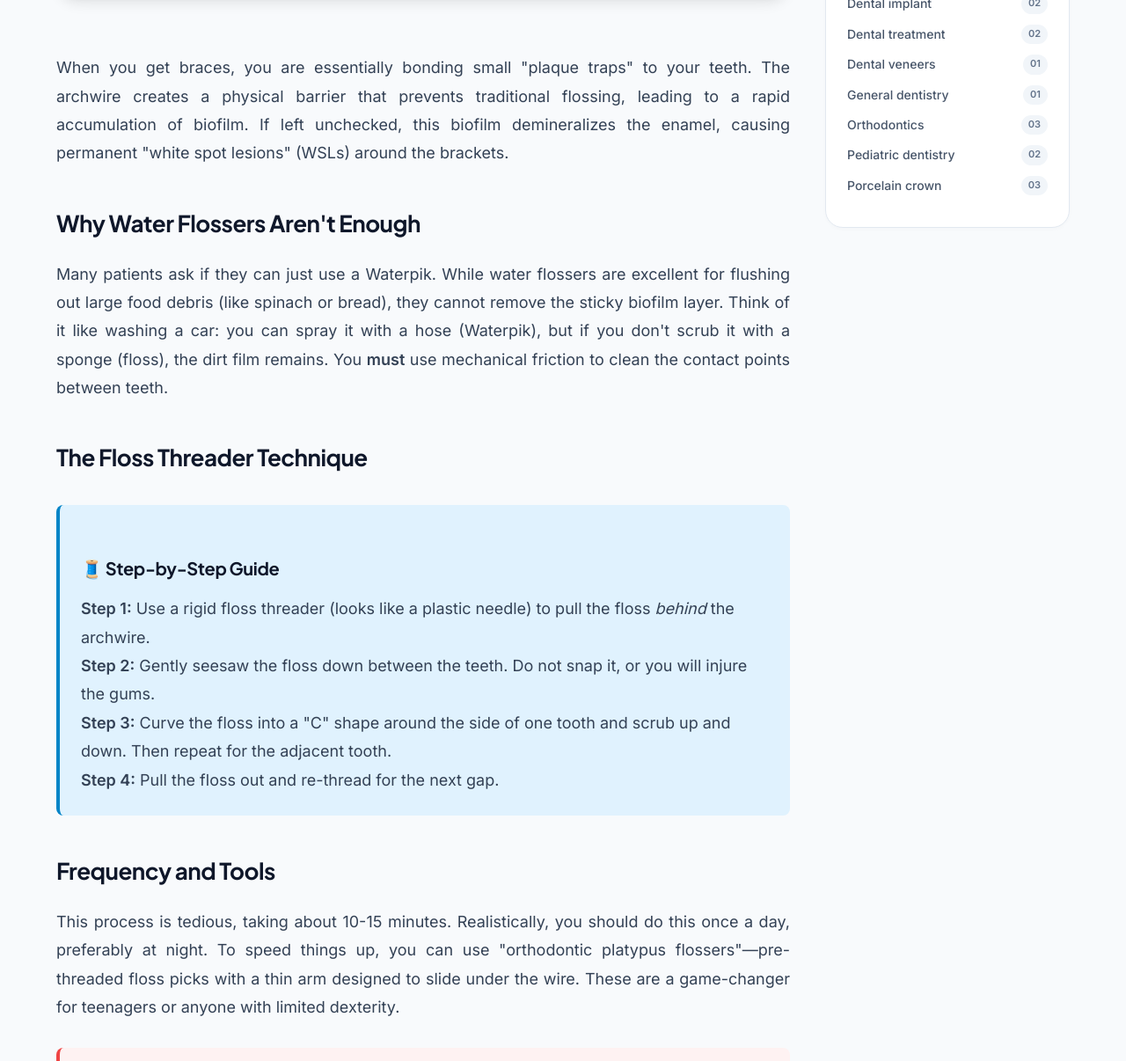
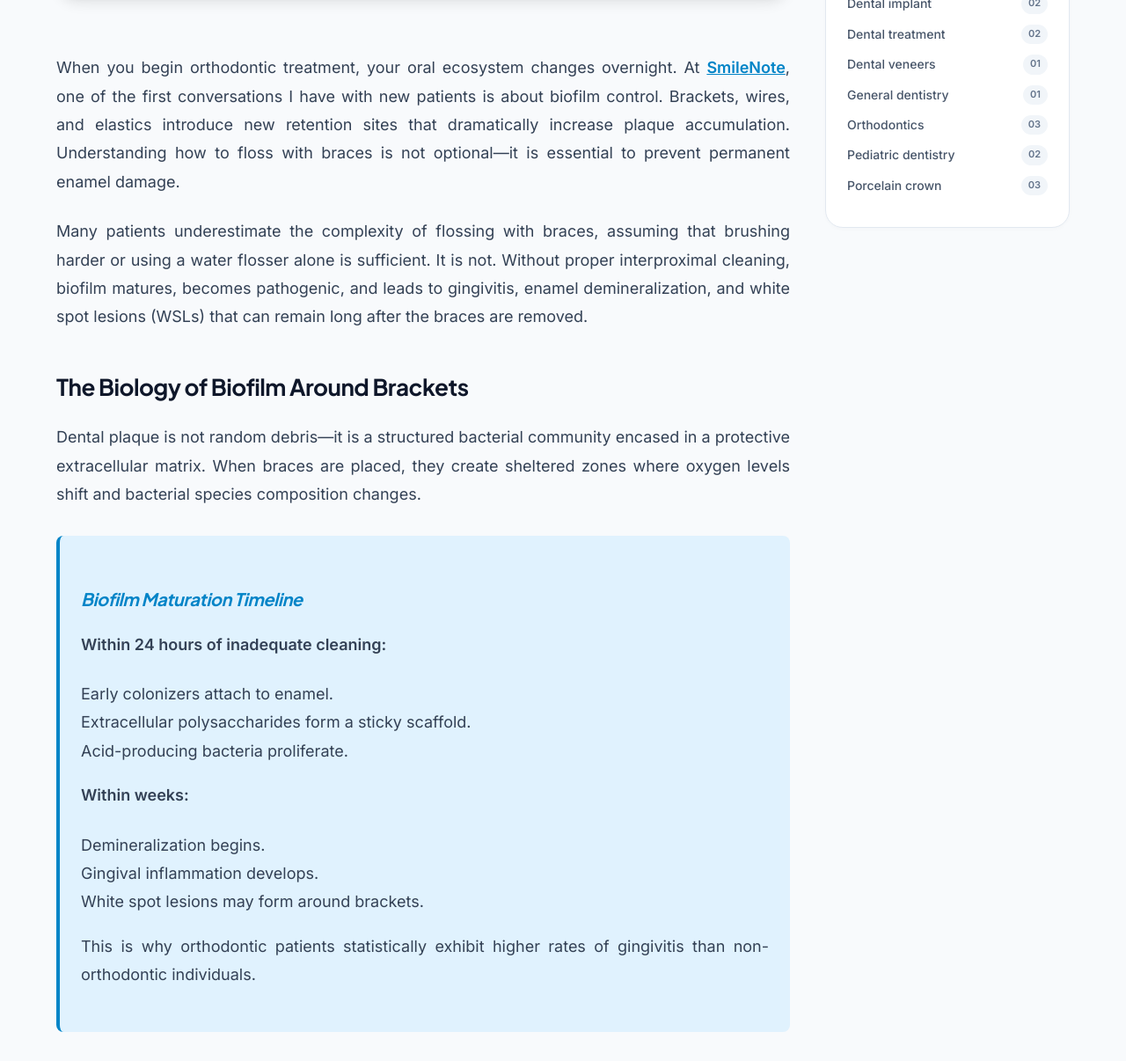
Before and after one commit to DilysNT/Blog, a Jekyll site: the page built from _posts/2026-01-18-how-to-floss-with-braces.html, in a window 1280 px wide and 1400 px high, scrolled down 661 px, cut to the strip 194-1400 px from the top of the window. Shown: the whole strip at 88% size. Built offline with Jekyll 4.4.1, drawn with Linux system fonts in a browser that asks for light colours; some of the changed text lies outside the part shown.

Commit message:
Enhance guidance on flossing with braces
Expanded content on the importance of flossing with braces, including detailed explanations on biofilm, techniques, and tools. Updated sections on frequency and behavioral strategies for effective oral hygiene.

```diff
--- a/_posts/2026-01-18-how-to-floss-with-braces.html
+++ b/_posts/2026-01-18-how-to-floss-with-braces.html
@@ -9,27 +9,86 @@
 ---
 
 <div class="article-content">
-  <p>When you get braces, you are essentially bonding small "plaque traps" to your teeth. The archwire creates a physical barrier that prevents traditional flossing, leading to a rapid accumulation of biofilm. If left unchecked, this biofilm demineralizes the enamel, causing permanent "white spot lesions" (WSLs) around the brackets.</p>
+  <p>When you begin orthodontic treatment, your oral ecosystem changes overnight. At <a href="https://sites.google.com/view/radiant-smile/home" style="color: #0284C7; font-weight: bold; text-decoration: underline;">SmileNote</a>, one of the first conversations I have with new patients is about biofilm control. Brackets, wires, and elastics introduce new retention sites that dramatically increase plaque accumulation. Understanding how to floss with braces is not optional—it is essential to prevent permanent enamel damage.</p>
 
-  <h2>Why Water Flossers Aren't Enough</h2>
-  <p>Many patients ask if they can just use a Waterpik. While water flossers are excellent for flushing out large food debris (like spinach or bread), they cannot remove the sticky biofilm layer. Think of it like washing a car: you can spray it with a hose (Waterpik), but if you don't scrub it with a sponge (floss), the dirt film remains. You <strong>must</strong> use mechanical friction to clean the contact points between teeth.</p>
+  <p>Many patients underestimate the complexity of flossing with braces, assuming that brushing harder or using a water flosser alone is sufficient. It is not. Without proper interproximal cleaning, biofilm matures, becomes pathogenic, and leads to gingivitis, enamel demineralization, and white spot lesions (WSLs) that can remain long after the braces are removed.</p>
+
+  <h2>The Biology of Biofilm Around Brackets</h2>
+  <p>Dental plaque is not random debris—it is a structured bacterial community encased in a protective extracellular matrix. When braces are placed, they create sheltered zones where oxygen levels shift and bacterial species composition changes.</p>
+
+  <div class="clinical-box">
+    <h3 style="color: #0284C7; font-style: italic;">Biofilm Maturation Timeline</h3>
+    <p><strong>Within 24 hours of inadequate cleaning:</strong></p>
+    <ul>
+        <li>Early colonizers attach to enamel.</li>
+        <li>Extracellular polysaccharides form a sticky scaffold.</li>
+        <li>Acid-producing bacteria proliferate.</li>
+    </ul>
+    <p><strong>Within weeks:</strong></p>
+    <ul>
+        <li>Demineralization begins.</li>
+        <li>Gingival inflammation develops.</li>
+        <li>White spot lesions may form around brackets.</li>
+    </ul>
+    <p>This is why orthodontic patients statistically exhibit higher rates of gingivitis than non-orthodontic individuals.</p>
+  </div>
+
+
+
+  <h2>Why Water Flossers Aren’t Enough</h2>
+  <p>Many patients ask if they can just use a Waterpik. While water flossers are excellent for flushing out large food debris (like spinach or bread), they cannot remove the sticky biofilm layer. Think of it like washing a car: you can spray it with a hose (Waterpik), but if you don't scrub it with a sponge (floss), the dirt film remains.</p>
+
+  <p>The key difference is mechanical disruption. Biofilm must be physically broken apart at the contact points between teeth. That is where decay begins—and that is exactly where water alone cannot reach with sufficient shear force. Water flossers are a supplement, not a substitute. If you are wondering <a href="https://dilysnt.github.io/Blog/how-to-floss-with-braces.html" style="color: #0284C7; font-weight: bold; text-decoration: underline;">Can I floss while wearing braces</a>, the answer is absolutely yes, and it requires mechanical friction.</p>
 
   <h2>The Floss Threader Technique</h2>
   <div class="clinical-box">
-    <h3>🧵 Step-by-Step Guide</h3>
+    <h3 style="color: #0284C7; font-style: italic;">Step-by-Step Guide</h3>
     <ul>
-      <li><strong>Step 1:</strong> Use a rigid floss threader (looks like a plastic needle) to pull the floss <em>behind</em> the archwire.</li>
+      <li><strong>Step 1:</strong> Use a rigid floss threader (looks like a plastic needle) to pull the floss behind the archwire.</li>
       <li><strong>Step 2:</strong> Gently seesaw the floss down between the teeth. Do not snap it, or you will injure the gums.</li>
-      <li><strong>Step 3:</strong> Curve the floss into a "C" shape around the side of one tooth and scrub up and down. Then repeat for the adjacent tooth.</li>
-      <li><strong>Step 4:</strong> Pull the floss out and re-thread for the next gap.</li>
+      <li><strong>Step 3:</strong> Curve the floss into a "C" shape around the side of one tooth and scrub vertically 8–10 times. Then repeat for the adjacent tooth.</li>
+      <li><strong>Step 4:</strong> Pull the floss out and re-thread for the next contact point.</li>
     </ul>
+    <p>Yes, it takes time. Proper flossing with orthodontic appliances is slower because each space must be individually accessed behind the wire.</p>
   </div>
 
-  <h2>Frequency and Tools</h2>
-  <p>This process is tedious, taking about 10-15 minutes. Realistically, you should do this once a day, preferably at night. To speed things up, you can use "orthodontic platypus flossers"—pre-threaded floss picks with a thin arm designed to slide under the wire. These are a game-changer for teenagers or anyone with limited dexterity.</p>
+
+
+  <h2>Flossing With Braces: Tools That Make It Easier</h2>
+  <p>When discussing flossing with braces at SmileNote, I recommend adapting tools based on dexterity and age.</p>
+
+  <ol>
+      <li><strong>Orthodontic Floss Threaders:</strong> Traditional method. Most cost-effective but time-intensive.</li>
+      <li><strong>Orthodontic "Platypus" Flossers:</strong> Pre-threaded picks designed to slide under the wire without re-threading. Excellent for teenagers.</li>
+      <li><strong>Super Floss:</strong> Pre-cut floss with a stiff end, spongy middle section, and regular floss segment. Useful for cleaning around brackets and under pontics.</li>
+      <li><strong>Interdental Brushes:</strong> Small cone-shaped brushes can clean under wires but do not replace floss between tight contacts.</li>
+  </ol>
+  <p>Each tool has advantages. The correct method depends on the spacing between teeth and patient compliance level.</p>
+
+  <h2>Frequency and Timing</h2>
+  <p>This process can take 10–15 minutes. Realistically, it should be done once daily—preferably at night. Nighttime flossing is critical because salivary flow decreases during sleep, acid clearance slows, and bacteria remain undisturbed for hours. Skipping even one week of proper flossing can trigger noticeable gingival inflammation.</p>
 
   <div class="warning-box">
-    <h3>⚠️ The Consequence of Neglect</h3>
-    <p>If gums bleed when you floss, it means you aren't flossing enough. That is active gingivitis. The bleeding is your body trying to flush out bacteria. Keep flossing gently but consistently, and the bleeding will stop within a week as the gums heal.</p>
+    <h3 style="color: #DC2626; font-style: italic;">The Consequence of Neglect</h3>
+    <p>If gums bleed when you floss, it means you aren't flossing enough. That is active gingivitis. Bleeding is not a sign to stop. It is a sign that bacteria have triggered inflammation. When you resume consistent cleaning, bleeding typically resolves within 5–7 days as tissues heal. Ignoring bleeding allows pocket formation, chronic inflammation, and increased orthodontic treatment time.</p>
+    <p>More critically, white spot lesions caused by poor hygiene are permanent. Once enamel loses mineral density, it cannot fully regenerate.</p>
   </div>
+
+  <h2>The Orthodontic–Periodontal Balance</h2>
+  <p>Orthodontic movement itself induces controlled inflammation in bone. Adding uncontrolled gingival inflammation from poor hygiene compounds tissue stress. In severe cases, inadequate hygiene during orthodontic treatment can lead to attachment loss, gingival recession, and compromised final esthetics. This is why understanding how biofilm behaves is central to successful orthodontic outcomes.</p>
+
+  <h2>Behavioral Strategies for Success</h2>
+  <p>Most failures in oral hygiene during braces are behavioral, not technical. Practical strategies include:</p>
+  <ul>
+      <li>Floss immediately after dinner before fatigue sets in.</li>
+      <li>Keep floss threaders in multiple locations (bathroom, backpack).</li>
+      <li>Use a mirror with bright lighting.</li>
+      <li>Set a phone reminder during the first month.</li>
+  </ul>
+  <p>Consistency builds habit. Habit builds protection.</p>
+
+  <h2>Final Thoughts: Mastering How to Floss With Braces</h2>
+  <p>Orthodontic treatment is an investment in alignment and confidence—but it also introduces biological risk. Brackets transform teeth into plaque-retentive surfaces. Without disciplined interproximal cleaning, enamel damage can occur long before braces are removed. Water flossers help. Interdental brushes assist. But nothing replaces proper mechanical disruption at the contact points.</p>
+
+  <p>If you remember one principle, let it be this: braces do not cause cavities—biofilm does. And the most reliable defense is mastering <a href="https://dentalinvietnam.com/how-to-floss-with-braces/" style="color: #0284C7; font-weight: bold; text-decoration: underline;">how to floss with braces</a> every single day.</p>
 </div>
```
